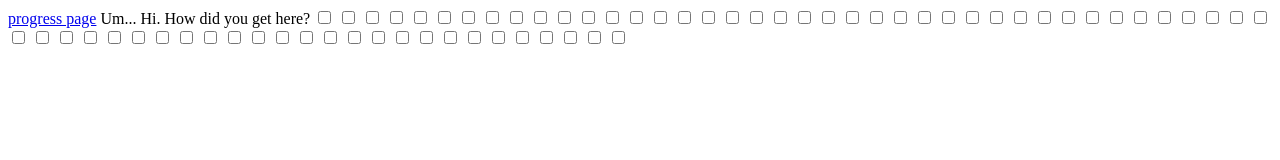
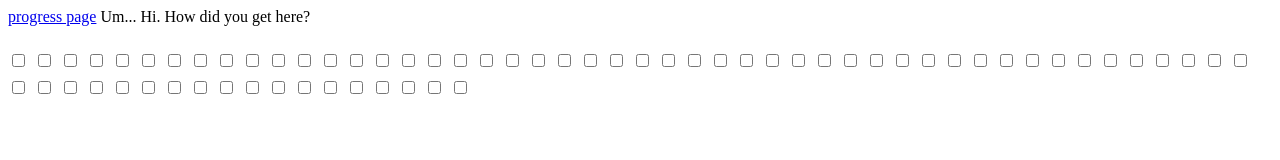
Before and after one commit to Burrito92024/Burrito92024.github.io, a plain HTML site: page index.html in a window 1280 px wide. Drawn offline with Linux system fonts and the light colour scheme.

Commit message:
tried to add <h2>

```diff
--- a/index.html
+++ b/index.html
@@ -8,7 +8,7 @@
 <body>
     <a href="page.html">progress page</a>
     <hi>Um... Hi. How did you get here?
-        <input id="check" type="checkbox" name=" ">
+        <h2><input id="check" type="checkbox" name=" ">
          <input id="check" type="checkbox" name=" ">
          <input id="check" type="checkbox"name=" ">
          <input id="check" type="checkbox" name=" ">
@@ -73,7 +73,7 @@
          <input id="check" type="checkbox" name=" ">
          <input id="check" type="checkbox" name=" ">
          <input id="check" type="checkbox" name=" ">
-         <input id="check" type="checkbox" name=" ">
+         <input id="check" type="checkbox" name=" "></h2>
 
 
     </hi>
```
